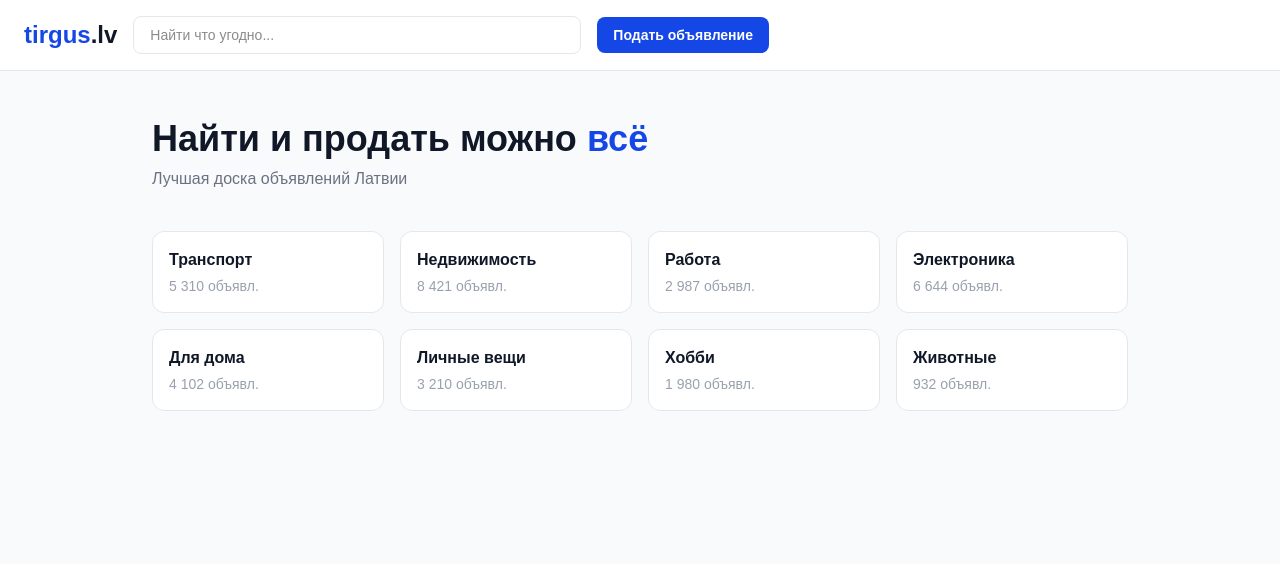
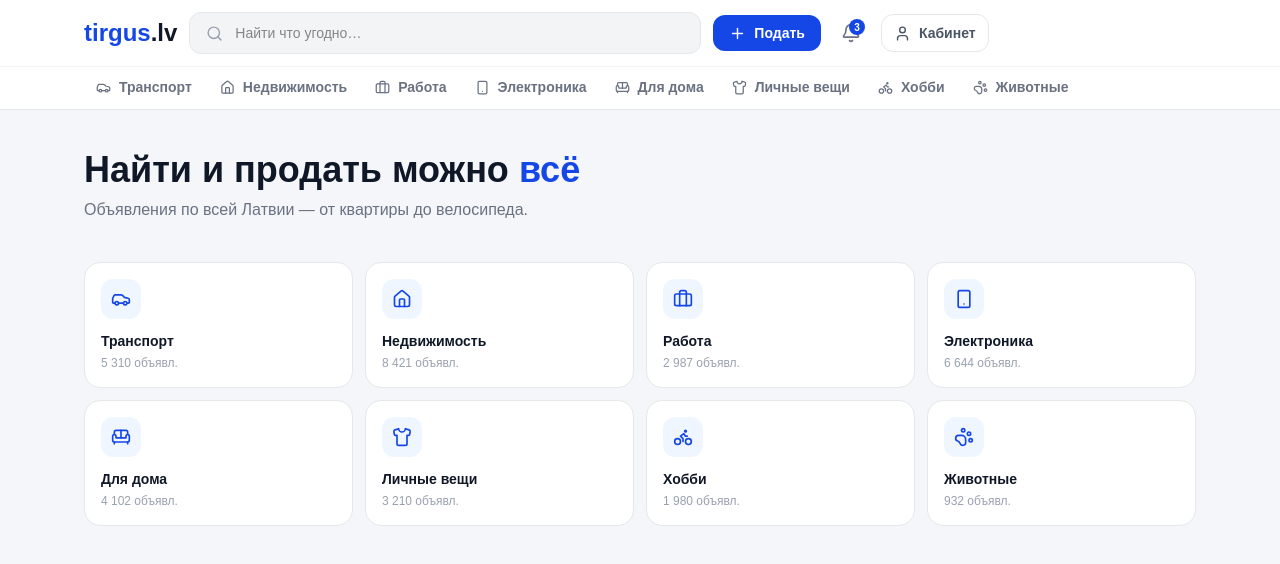
Before and after one commit to aezakmi4/tirgus, a Next.js app: page / in a window 1280 px wide. Shown: the top 564 px of the page. Built offline with nearby package versions, Linux system fonts and the light colour scheme.

Commit message:
add homepage with categories

```diff
--- a/app/page.tsx
+++ b/app/page.tsx
@@ -1,52 +1,80 @@
-export default function Home() {
+import { Search, Plus, Bell, User, Car, Home, Briefcase,
+         Smartphone, Sofa, Shirt, Bike, PawPrint } from "lucide-react";
+
+const categories = [
+  { id: "transport", name: "Транспорт", icon: Car, count: 5310 },
+  { id: "realty", name: "Недвижимость", icon: Home, count: 8421 },
+  { id: "jobs", name: "Работа", icon: Briefcase, count: 2987 },
+  { id: "electronics", name: "Электроника", icon: Smartphone, count: 6644 },
+  { id: "home_cat", name: "Для дома", icon: Sofa, count: 4102 },
+  { id: "personal", name: "Личные вещи", icon: Shirt, count: 3210 },
+  { id: "hobby", name: "Хобби", icon: Bike, count: 1980 },
+  { id: "animals", name: "Животные", icon: PawPrint, count: 932 },
+];
+
+export default function Page() {
   return (
-    <main className="min-h-screen bg-gray-50">
-      {/* Шапка */}
-      <header className="bg-white border-b border-gray-200 px-6 py-4 flex items-center gap-4">
-        <div className="text-2xl font-bold text-blue-700">
+    <div className="min-h-screen bg-[#f4f6f9]">
+      <header className="bg-white border-b border-gray-200 sticky top-0 z-40">
+        <div className="max-w-6xl mx-auto px-5 py-3 flex items-center gap-3">
+          <div className="text-2xl font-extrabold text-blue-700 shrink-0">
             tirgus<span className="text-gray-900">.lv</span>
           </div>
+          <div className="flex-1 flex items-center bg-gray-100 border border-gray-200 rounded-xl px-4 max-w-lg">
+            <Search size={17} className="text-gray-400 shrink-0" />
             <input
               type="text"
-          placeholder="Найти что угодно..."
-          className="flex-1 max-w-md border border-gray-200 rounded-lg px-4 py-2 text-sm outline-none focus:border-blue-400"
+              placeholder="Найти что угодно…"
+              className="flex-1 bg-transparent border-none outline-none px-3 py-2.5 text-sm"
             />
-        <button className="bg-blue-700 text-white px-4 py-2 rounded-lg text-sm font-semibold">
-          Подать объявление
+          </div>
+          <button className="bg-blue-700 text-white px-4 py-2 rounded-xl text-sm font-bold flex items-center gap-2">
+            <Plus size={17} />
+            Подать
           </button>
+          <button className="relative p-2">
+            <Bell size={20} className="text-gray-500" />
+            <span className="absolute top-1 right-1 w-4 h-4 bg-blue-700 text-white text-[10px] font-bold rounded-full flex items-center justify-center">3</span>
+          </button>
+          <button className="border border-gray-200 rounded-xl px-3 py-2 text-sm font-semibold text-gray-600 flex items-center gap-2">
+            <User size={17} />
+            Кабинет
+          </button>
+        </div>
+        <div className="border-t border-gray-100">
+          <div className="max-w-6xl mx-auto px-5 flex gap-1 overflow-x-auto">
+            {categories.map((cat) => {
+              const Icon = cat.icon;
+              return (
+                <button key={cat.id} className="flex items-center gap-2 px-3 py-2.5 text-sm font-semibold text-gray-500 hover:text-blue-700 border-b-2 border-transparent hover:border-blue-700 transition-colors whitespace-nowrap">
+                  <Icon size={15} />
+                  {cat.name}
+                </button>
+              );
+            })}
+          </div>
+        </div>
       </header>
-
-      {/* Главная */}
-      <div className="max-w-5xl mx-auto px-6 py-12">
-        <h1 className="text-4xl font-bold text-gray-900 mb-2">
+      <main className="max-w-6xl mx-auto px-5 py-10">
+        <h1 className="text-4xl font-extrabold text-gray-900 mb-2">
           Найти и продать можно <span className="text-blue-700">всё</span>
         </h1>
-        <p className="text-gray-500 mb-10">
-          Лучшая доска объявлений Латвии
-        </p>
-
-        {/* Категории */}
-        <div className="grid grid-cols-4 gap-4">
-          {[
-            { name: "Транспорт", count: "5 310" },
-            { name: "Недвижимость", count: "8 421" },
-            { name: "Работа", count: "2 987" },
-            { name: "Электроника", count: "6 644" },
-            { name: "Для дома", count: "4 102" },
-            { name: "Личные вещи", count: "3 210" },
-            { name: "Хобби", count: "1 980" },
-            { name: "Животные", count: "932" },
-          ].map((cat) => (
-            <div
-              key={cat.name}
-              className="bg-white border border-gray-200 rounded-xl p-4 cursor-pointer hover:border-blue-400 hover:shadow-sm transition-all"
-            >
-              <div className="font-semibold text-gray-900">{cat.name}</div>
-              <div className="text-sm text-gray-400 mt-1">{cat.count} объявл.</div>
+        <p className="text-gray-500 mb-10">Объявления по всей Латвии — от квартиры до велосипеда.</p>
+        <div className="grid grid-cols-2 sm:grid-cols-3 md:grid-cols-4 gap-3">
+          {categories.map((cat) => {
+            const Icon = cat.icon;
+            return (
+              <button key={cat.id} className="bg-white border border-gray-200 rounded-2xl p-4 text-left hover:border-blue-400 hover:shadow-md transition-all group">
+                <div className="w-10 h-10 bg-blue-50 rounded-xl flex items-center justify-center mb-3 group-hover:bg-blue-100 transition-colors">
+                  <Icon size={20} className="text-blue-700" />
                 </div>
-          ))}
-        </div>
+                <div className="font-bold text-gray-900 text-sm">{cat.name}</div>
+                <div className="text-xs text-gray-400 mt-1">{cat.count.toLocaleString("ru-RU")} объявл.</div>
+              </button>
+            );
+          })}
         </div>
       </main>
+    </div>
   );
 }
--- a/package.json
+++ b/package.json
@@ -9,6 +9,7 @@
     "lint": "eslint"
   },
   "dependencies": {
+    "lucide-react": "^1.17.0",
     "next": "16.2.7",
     "react": "19.2.4",
     "react-dom": "19.2.4"
```
Also changed, not shown: 1 other file (tests, documents, lock files or other folders). Lines whose indentation alone changed are shown as unchanged.
